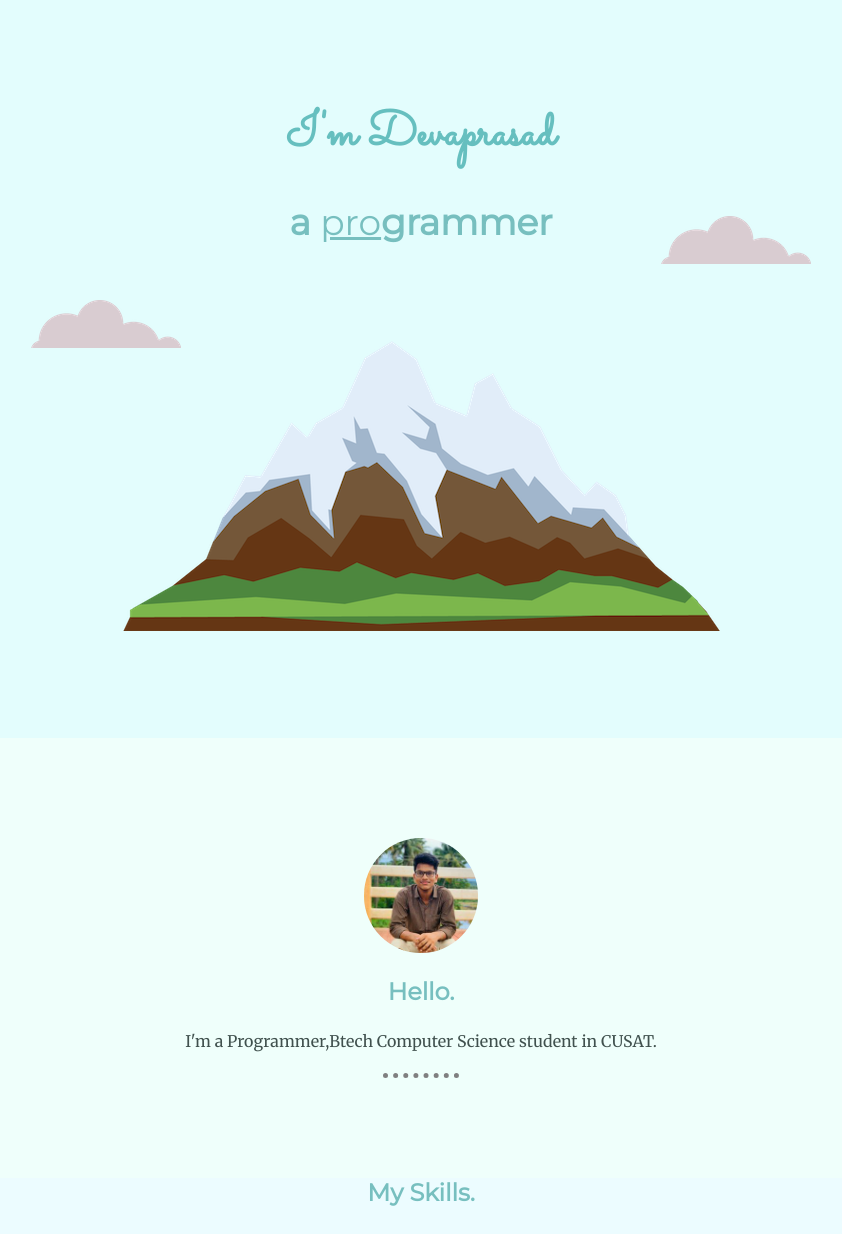
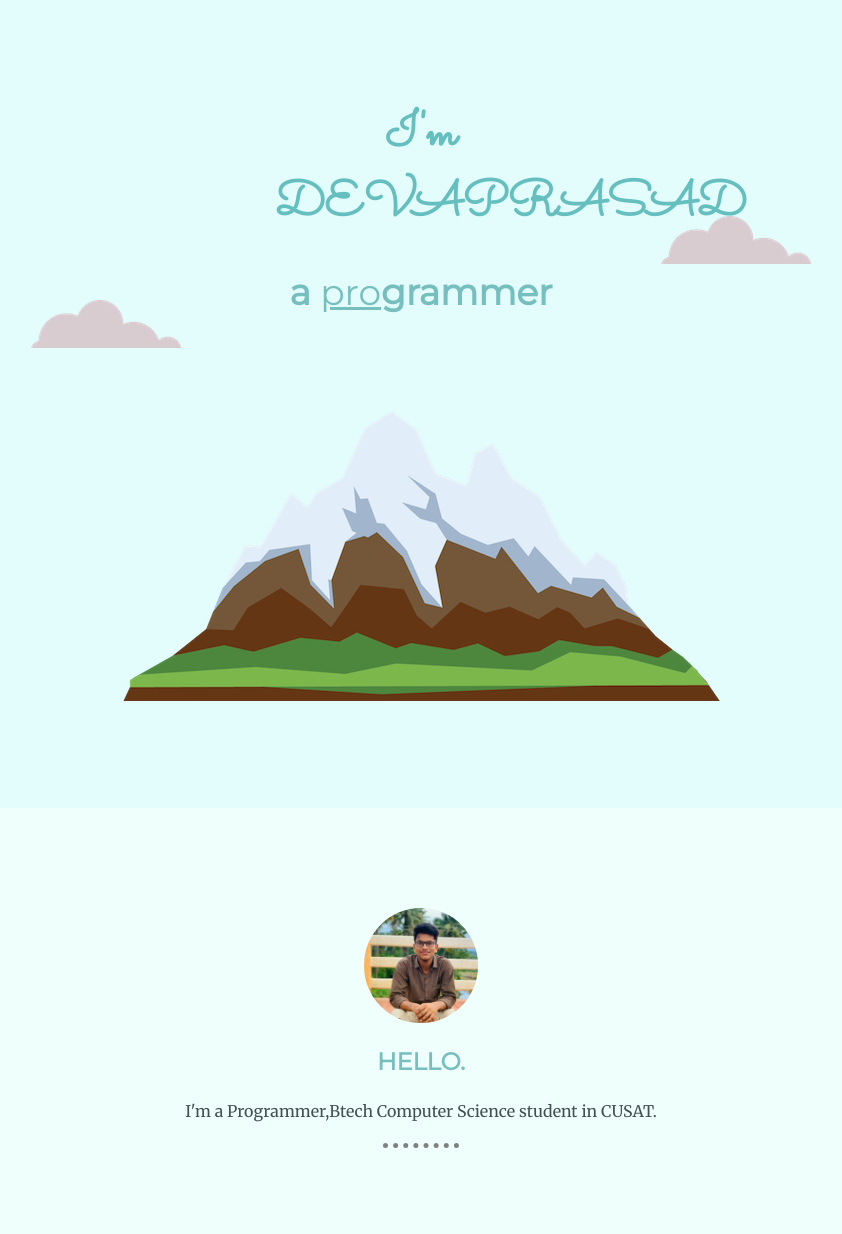
Before and after one commit to devaprasadnm/mycv, a plain HTML site: page index.html in a window 1280 px wide. Shown: the top 1234 px of the page, without its empty margins (219-1061 px from the left). Drawn offline with Linux system fonts and the light colour scheme.

Commit message:
Update index.html

```diff
--- a/index.html
+++ b/index.html
@@ -10,7 +10,7 @@
   </head>
   <body>
 <div class="top-container">
-<h1>I'm Devaprasad</h1>
+<h1>I'm DEVAPRASAD</h1>
 <h2>
   a <span class="p1"> pro</span>grammer
 </h2>
@@ -21,7 +21,7 @@
 <div class="middle-container">
   <div class="profile">
     <img class="pic" src="images/deva.jpg" alt="Devaprasad">
-    <h2>Hello.</h2>
+    <h2>HELLO.</h2>
   <p>
     I'm a Programmer,Btech Computer Science student in CUSAT.
   </p>
```
